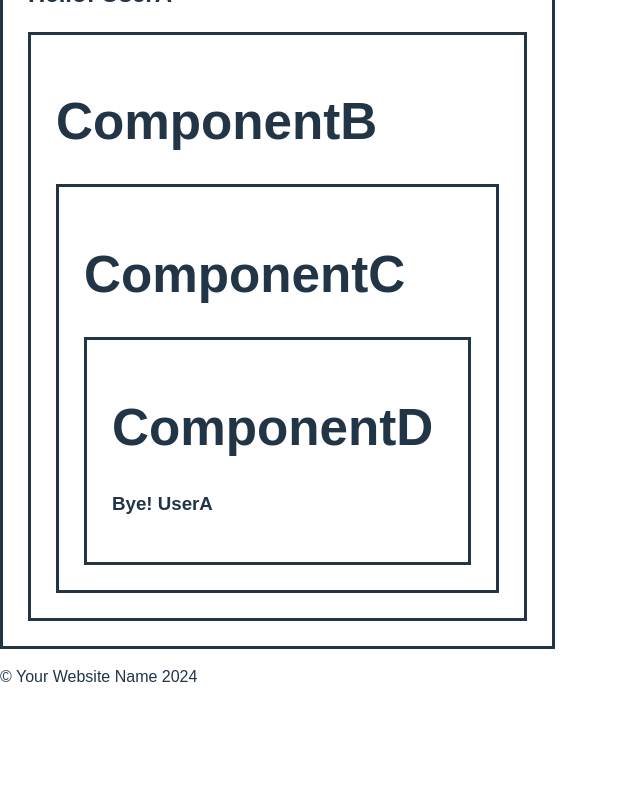
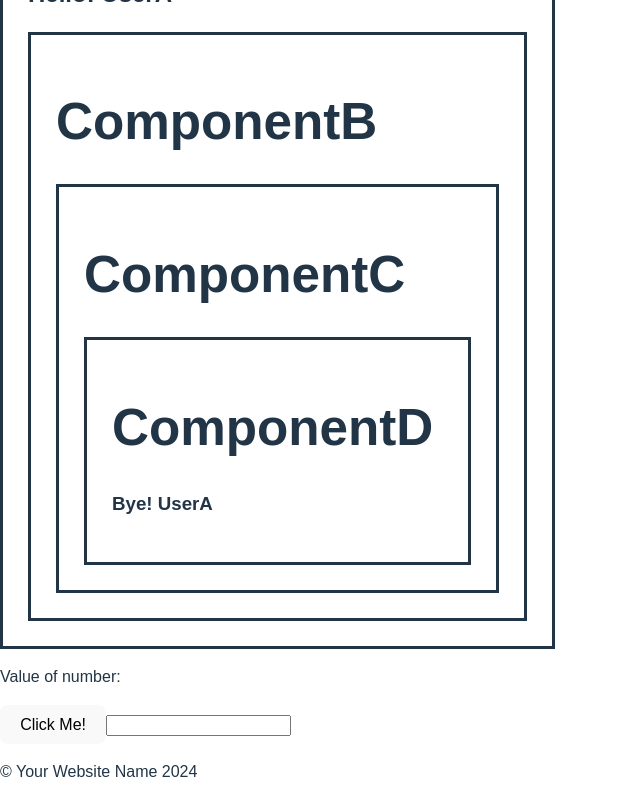
Before and after one commit to usman-s-mahmood/react-js-learning, a React (Vite) app in the folder my-react-app/: page / in a window 1280 px wide. Shown: the part 4380-5180 px from the top of the page, without its empty margins (0-640 px from the left). Before the commit the page ends 5085 px from the top, so only its background shows below. Built offline with nearby package versions, Linux system fonts and the light colour scheme.

Commit message:
completed useRef

```diff
--- a/my-react-app/src/MyComponent_UseRef.jsx
+++ b/my-react-app/src/MyComponent_UseRef.jsx
@@ -1,8 +1,30 @@
+import { useEffect, useRef, useState } from "react";
+
 let MyComponent_UseRef = () => {
+    // let [number, setNumber] = useState(0);
+    // const ref = useRef(0);
+    const inputRef = useRef(null);
+
+    let handleClick = () => {
+        inputRef.current.focus();
+        inputRef.current.style.backgroundColor = 'red';
+        console.log(inputRef.current);
+    }
+
+    useEffect(
+        () => {
+            console.log('component rendered!');
+            // console.log(inputRef);
+        }
+    );
     return (
         <>
         <div>
-
+            <p>Value of number: {}</p>
+            <button onClick={handleClick}>Click Me!</button>
+            <input type="text"
+                ref={inputRef}
+            />
         </div>
         </>
     );
```
